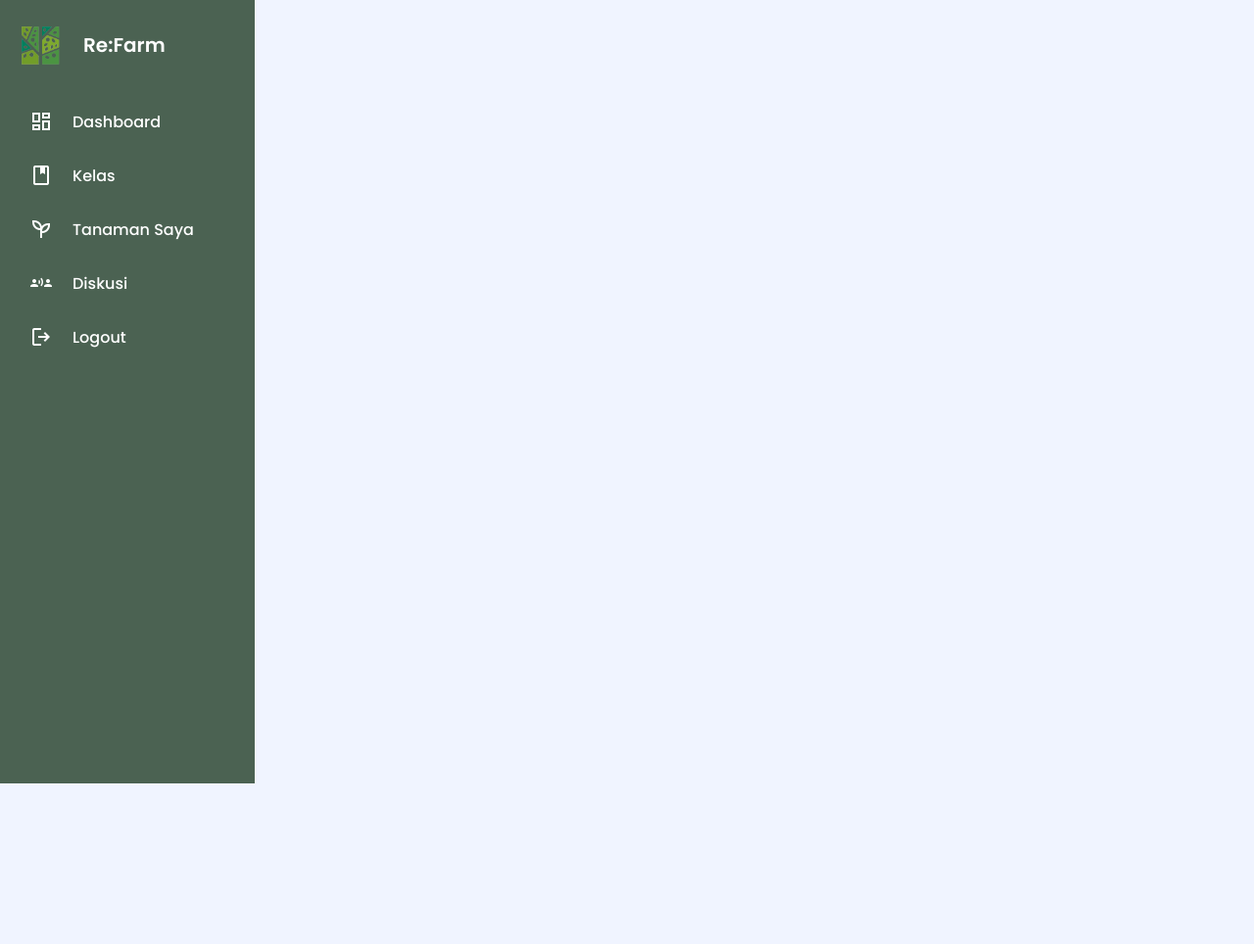
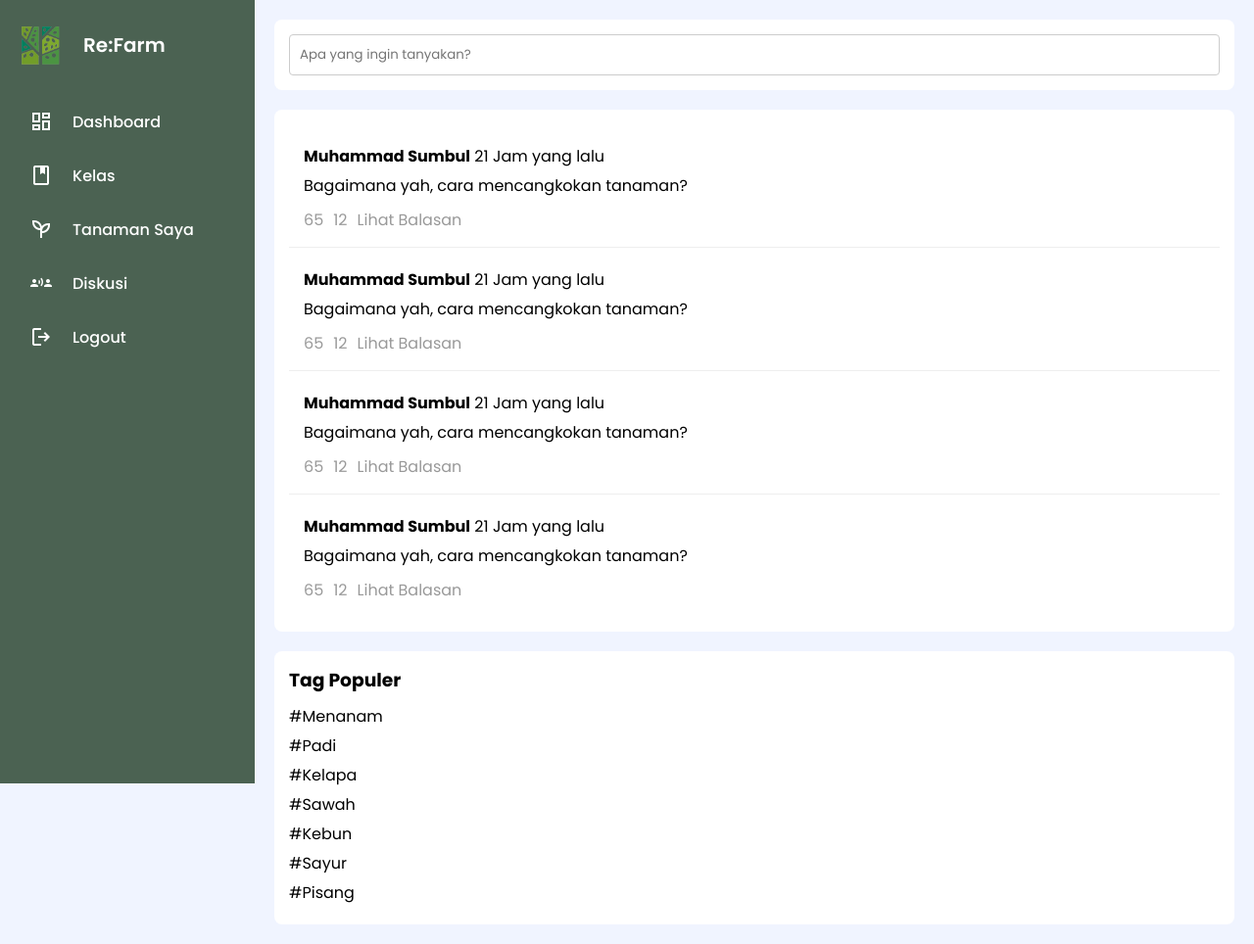
Before and after one commit to NexoCal/ReFarm, a PHP site: page /diskusi.html in a window 1280 px wide. Shown: the whole page at 98% size. Before the commit the page ends 800 px from the top, so only its background shows below. Run offline with PHP 8.4, Linux system fonts and the light colour scheme.

Commit message:
Sedikit perubahan

```diff
--- a/css/diskusi.css
+++ b/css/diskusi.css
@@ -1,4 +1,3 @@
-/* Importing Google font - Poppins */
 @import url("https://fonts.googleapis.com/css2?family=Poppins:wght@400;500;600;700&display=swap");
 
 * {
@@ -10,7 +9,9 @@
 
 body {
   min-height: 100vh;
-  background: #F0F4FF;
+  background: #f0f4ff;
+  display: flex;
+  transition: margin-left 0.4s ease;
 }
 
 .sidebar {
@@ -20,11 +21,10 @@ body {
   height: 100%;
   width: 85px;
   display: flex;
-  overflow-x: hidden;
   flex-direction: column;
-  background: #4B6252;
+  background: #4b6252;
   padding: 25px 20px;
-  transition: all 0.4s ease;
+  transition: width 0.4s ease;
 }
 
 .sidebar:hover {
@@ -46,6 +46,12 @@ body {
   font-weight: 600;
   white-space: nowrap;
   margin-left: 23px;
+  opacity: 0;
+  transition: opacity 0.4s ease;
+}
+
+.sidebar:hover .sidebar-header h2 {
+  opacity: 1;
 }
 
 .sidebar-links h4 {
@@ -149,3 +155,79 @@ body {
   background: #fff;
   border-radius: 4px;
 }
+
+.main-content {
+  margin-left: 80px; /* Sesuaikan margin saat sidebar tertutup */
+  padding: 20px;
+  width: calc(100% - 80px);
+  transition: margin-left 0.3s, width 0.3s;
+}
+
+.sidebar:hover ~ .main-content {
+  margin-left: 260px; /* Sesuaikan margin saat sidebar terbuka */
+  width: calc(100% - 260px);
+}
+
+.sidebar:hover .user-account {
+  background: #fff;
+  border-radius: 4px;
+}
+
+.diskusi-header {
+  background: #fff;
+  padding: 15px;
+  border-radius: 8px;
+  margin-bottom: 20px;
+}
+
+.diskusi-header input {
+  width: 100%;
+  padding: 10px;
+  border: 1px solid #ccc;
+  border-radius: 4px;
+}
+
+.diskusi-content {
+  background: #fff;
+  padding: 15px;
+  border-radius: 8px;
+  margin-bottom: 20px;
+}
+
+.diskusi-item {
+  padding: 15px;
+  border-bottom: 1px solid #eee;
+}
+
+.diskusi-item:last-child {
+  border-bottom: none;
+}
+
+.diskusi-item p {
+  margin: 5px 0;
+}
+
+.diskusi-meta {
+  display: flex;
+  gap: 10px;
+  margin-top: 10px;
+  color: #999;
+}
+
+.tags {
+  background: #fff;
+  padding: 15px;
+  border-radius: 8px;
+}
+
+.tags h3 {
+  margin-bottom: 10px;
+}
+
+.tags ul {
+  list-style: none;
+}
+
+.tags ul li {
+  margin-bottom: 5px;
+}
--- a/diskusi.html
+++ b/diskusi.html
@@ -1,23 +1,21 @@
 <!DOCTYPE html>
-<!-- Coding By CodingNepal - www.codingnepalweb.com -->
 <html lang="en">
 <head>
   <meta charset="UTF-8" />
   <meta name="viewport" content="width=device-width, initial-scale=1.0" />
-    <title> Re:Farm</title>
-    <link rel="icon" href="images\Logo ReFarm.png" type="image/png">
+  <title>Re:Farm</title>
+  <link rel="icon" href="images/Logo ReFarm.png" type="image/png">
   <link
     rel="stylesheet"
     href="https://fonts.googleapis.com/css2?family=Material+Symbols+Outlined:opsz,wght,FILL,GRAD@20..48,100..700,0..1,-50..200"
   />
-    <link rel="stylesheet" href="css\diskusi.css" />
+  <link rel="stylesheet" href="css/diskusi.css" />
 </head>
 <body>
   <aside class="sidebar">
     <div class="sidebar-header">
-        <img src="images\Logo ReFarm.png" alt="logo" />
+      <img src="images/Logo ReFarm.png" alt="logo" />
       <h2>Re:Farm</h2>
-
     </div>
     <ul class="sidebar-links">
       <h4>
@@ -25,32 +23,80 @@
       </h4>
       <li>
         <a href="dashboard.html">
-            <span class="material-symbols-outlined"> dashboard </span>Dashboard</a
-          >
+          <span class="material-symbols-outlined"> dashboard </span>Dashboard</a>
       </li>
       <li>
-          <a href="kelas.html"
-            ><span class="material-symbols-outlined"> book </span>Kelas</a
-          >
+        <a href="kelas.html">
+          <span class="material-symbols-outlined"> book </span>Kelas</a>
       </li>
       <li>
-          <a href="tanamanSaya.html"
-            ><span class="material-symbols-outlined"> Psychiatry </span>Tanaman Saya</a
-          >
+        <a href="tanamanSaya.html">
+          <span class="material-symbols-outlined"> psychiatry </span>Tanaman Saya</a>
       </li>
       <li>
-          <a href="diskusi.html"
-            ><span class="material-symbols-outlined"> communication </span>Diskusi</a
-          >
+        <a href="diskusi.html">
+          <span class="material-symbols-outlined"> communication </span>Diskusi</a>
       </li>
-
       <li>
-          <a href="logout.html"
-            ><span class="material-symbols-outlined"> logout </span>Logout</a
-          >
+        <a href="logout.html">
+          <span class="material-symbols-outlined"> logout </span>Logout</a>
       </li>
     </ul>
+  </aside>
+  <main class="main-content">
+    <div class="diskusi-header">
+      <input type="text" placeholder="Apa yang ingin tanyakan?" />
     </div>
-    </aside>
+    <div class="diskusi-content">
+      <div class="diskusi-item">
+        <p><strong>Muhammad Sumbul</strong> <span>21 Jam yang lalu</span></p>
+        <p>Bagaimana yah, cara mencangkokan tanaman?</p>
+        <div class="diskusi-meta">
+          <span>65</span>
+          <span>12</span>
+          <span>Lihat Balasan</span>
+        </div>
+      </div>
+      <div class="diskusi-item">
+        <p><strong>Muhammad Sumbul</strong> <span>21 Jam yang lalu</span></p>
+        <p>Bagaimana yah, cara mencangkokan tanaman?</p>
+        <div class="diskusi-meta">
+          <span>65</span>
+          <span>12</span>
+          <span>Lihat Balasan</span>
+        </div>
+      </div>
+      <div class="diskusi-item">
+        <p><strong>Muhammad Sumbul</strong> <span>21 Jam yang lalu</span></p>
+        <p>Bagaimana yah, cara mencangkokan tanaman?</p>
+        <div class="diskusi-meta">
+          <span>65</span>
+          <span>12</span>
+          <span>Lihat Balasan</span>
+        </div>
+      </div>
+      <div class="diskusi-item">
+        <p><strong>Muhammad Sumbul</strong> <span>21 Jam yang lalu</span></p>
+        <p>Bagaimana yah, cara mencangkokan tanaman?</p>
+        <div class="diskusi-meta">
+          <span>65</span>
+          <span>12</span>
+          <span>Lihat Balasan</span>
+        </div>
+      </div>
+    </div>
+    <div class="tags">
+      <h3>Tag Populer</h3>
+      <ul>
+        <li>#Menanam</li>
+        <li>#Padi</li>
+        <li>#Kelapa</li>
+        <li>#Sawah</li>
+        <li>#Kebun</li>
+        <li>#Sayur</li>
+        <li>#Pisang</li>
+      </ul>
+    </div>
+  </main>
 </body>
 </html>
--- a/tanaman.php
+++ b/tanaman.php
@@ -51,8 +51,8 @@
         <div class="user-profile">
             <img src="images/user.jpg" alt="User Profile" />
             <div class="user-detail">
-                <h3>Jacob</h3>
-                <span>Logout</span>
+                <h3>Zrch</h3>
+                <h5 herf="logout.html">Logout</h5>
             </div>
         </div>
     </div>
```
Also changed, not shown: css/tanaman.css (+31 -12 lines), images/user.jpg (added). Lines whose indentation alone changed are shown as unchanged.
